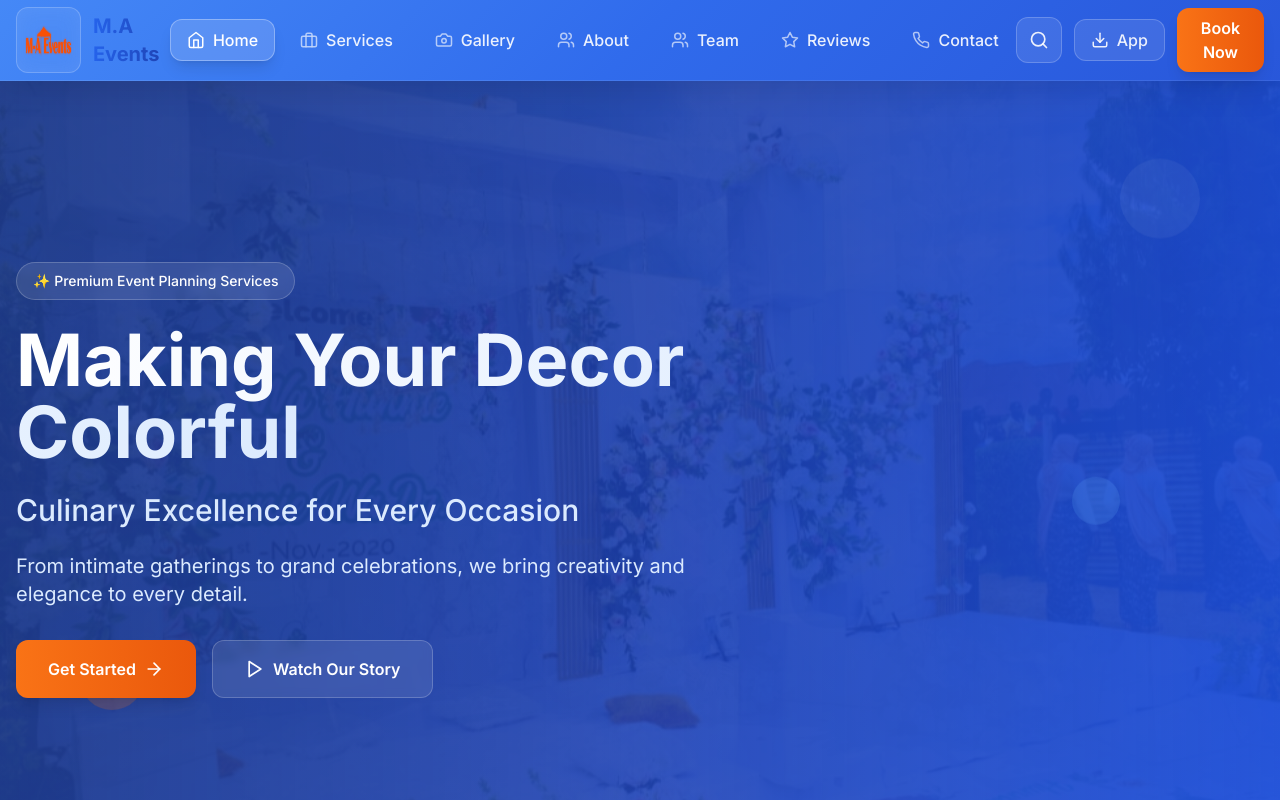
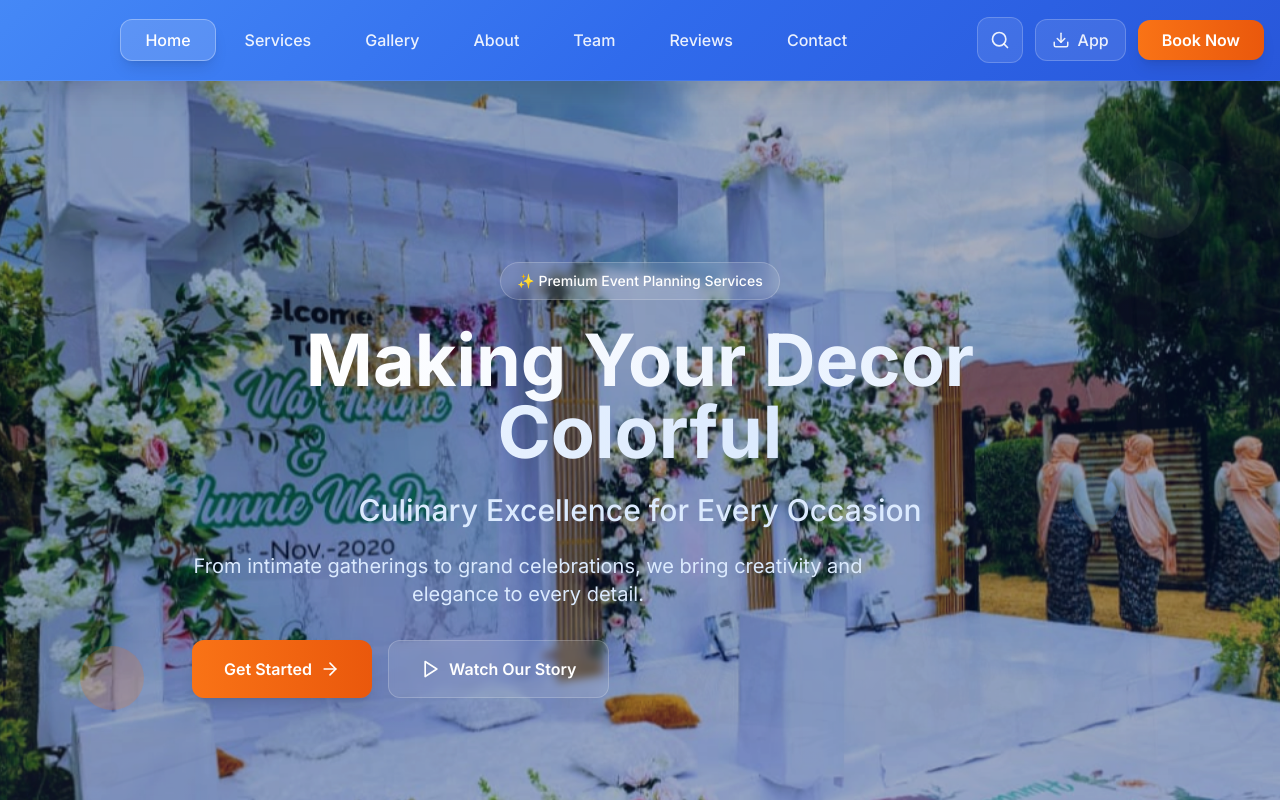
Before and after one commit to alvin20000/ma, a React (Vite) app: page / in a window 1280 px wide. Shown: the top 800 px of the page. Built offline with nearby package versions, Linux system fonts and the light colour scheme.

Commit message:
Fix navigation, hero, and gallery UI issues

```diff
--- a/src/components/Gallery.tsx
+++ b/src/components/Gallery.tsx
@@ -142,11 +142,13 @@ export default function Gallery() {
                 onClick={() => setSelectedCategory(null)}
                 className="modern-action-btn"
               >
-                ← Back to Categories
+                <ChevronLeft size={20} />
+                Back to Categories
               </motion.button>
               <h3 className="text-2xl font-semibold bg-gradient-to-r from-blue-600 to-blue-800 bg-clip-text text-transparent">
                 {selectedCategoryData?.name}
               </h3>
+              <div></div>
             </div>
 
             <div className="grid grid-cols-1 sm:grid-cols-2 md:grid-cols-3 lg:grid-cols-4 gap-4">
--- a/src/components/Header.tsx
+++ b/src/components/Header.tsx
@@ -69,7 +69,6 @@ export default function Header({ activeSection, setActiveSection, isMobileMenuOp
       whileHover={{ scale: 1.05 }}
       whileTap={{ scale: 0.95 }}
     >
-      <span className="nav-icon">{item.icon}</span>
       <span className="nav-text">{item.label}</span>
     </motion.button>
   );
@@ -78,29 +77,11 @@ export default function Header({ activeSection, setActiveSection, isMobileMenuOp
     <header className="fixed top-0 left-0 right-0 z-50 modern-header">
       <div className="container mx-auto px-4">
         <div className="flex justify-between items-center h-20">
-          {/* Logo */}
-          <motion.div
-            className="flex items-center space-x-3"
-            initial={{ opacity: 0, x: -20 }}
-            animate={{ opacity: 1, x: 0 }}
-            transition={{ duration: 0.5 }}
-          >
-            <div className="logo-container">
-              <img
-                src={logo}
-                alt="M.A Events Logo"
-                className="h-12 w-auto"
-              />
-            </div>
-            <div className="hidden sm:block">
-              <h1 className="text-xl font-bold bg-gradient-to-r from-blue-600 to-blue-800 bg-clip-text text-transparent">
-                M.A Events
-              </h1>
-            </div>
-          </motion.div>
+          {/* Empty space for logo removal */}
+          <div></div>
 
           {/* Desktop Navigation */}
-          <nav className="hidden lg:flex items-center space-x-2">
+          <nav className="hidden lg:flex items-center justify-center space-x-1 flex-1">
             {navigationItems.map((item) => (
               <NavLink key={item.id} item={item} />
             ))}
@@ -115,14 +96,14 @@ export default function Header({ activeSection, setActiveSection, isMobileMenuOp
                   initial={{ opacity: 0, width: 0 }}
                   animate={{ opacity: 1, width: 'auto' }}
                   exit={{ opacity: 0, width: 0 }}
-                  className="modern-search-container"
+                  className="absolute top-full right-0 mt-2 z-50"
                 >
                   <input
                     type="text"
                     placeholder="Search sections..."
                     value={searchQuery}
                     onChange={handleSearch}
-                    className="modern-search-input"
+                    className="modern-search-dropdown"
                     autoFocus
                   />
                 </motion.div>
@@ -191,7 +172,6 @@ export default function Header({ activeSection, setActiveSection, isMobileMenuOp
                     whileHover={{ scale: 1.02 }}
                     whileTap={{ scale: 0.98 }}
                   >
-                    {item.icon}
                     <span>{item.label}</span>
                   </motion.button>
                 ))}
--- a/src/components/Hero.tsx
+++ b/src/components/Hero.tsx
@@ -60,7 +60,7 @@ export default function Hero({ onNavigate }: HeroProps) {
           key={index}
           initial={{ opacity: 0 }}
           animate={{
-            opacity: currentSlide === index ? 0.3 : 0,
+            opacity: currentSlide === index ? 1 : 0,
             scale: currentSlide === index ? 1 : 1.1
           }}
           transition={{ duration: 1 }}
@@ -75,13 +75,13 @@ export default function Hero({ onNavigate }: HeroProps) {
         </motion.div>
       ))}
 
-      {/* Gradient Overlay */}
-      <div className="absolute inset-0 bg-gradient-to-r from-blue-900/80 via-blue-800/60 to-blue-700/80" />
+      {/* Light Overlay for text readability */}
+      <div className="absolute inset-0 bg-black/20" />
 
       {/* Content */}
-      <div className="relative z-10 h-full flex items-center">
-        <div className="container mx-auto px-4">
-          <div className="max-w-4xl">
+      <div className="relative z-10 h-full flex items-center justify-center">
+        <div className="container mx-auto px-4 text-center">
+          <div className="max-w-4xl mx-auto">
             <motion.div
               key={currentSlide}
               initial={{ opacity: 0, y: 30 }}
--- a/src/index.css
+++ b/src/index.css
@@ -37,20 +37,11 @@
   }
 
   .modern-nav-link {
-    @apply flex items-center space-x-2 px-4 py-2 rounded-xl font-medium text-white/90 transition-all duration-300 hover:text-white hover:bg-white/10 border border-transparent hover:border-white/20;
+    @apply flex items-center justify-center px-6 py-2 rounded-xl font-medium text-white/90 transition-all duration-300 hover:text-white hover:bg-white/10 border border-transparent hover:border-white/20;
   }
 
   .modern-nav-link.active {
     @apply bg-white/15 text-white border-white/30 shadow-lg;
-  }
-
-  .modern-nav-link .nav-icon {
-    @apply opacity-70;
-  }
-
-  .modern-nav-link:hover .nav-icon,
-  .modern-nav-link.active .nav-icon {
-    @apply opacity-100;
   }
 
   .modern-icon-btn {
@@ -65,12 +56,12 @@
     @apply flex items-center space-x-2 px-6 py-2 rounded-xl bg-gradient-to-r from-orange-500 to-orange-600 text-white hover:from-orange-600 hover:to-orange-700 transition-all duration-300 font-semibold shadow-lg hover:shadow-xl;
   }
 
-  .modern-search-container {
-    @apply mr-2;
+  .modern-search-input {
+    @apply w-64 px-4 py-2 rounded-xl bg-white/10 text-white placeholder-white/60 border border-white/20 focus:border-white/40 focus:bg-white/15 transition-all duration-300 backdrop-filter backdrop-blur-sm;
   }
 
-  .modern-search-input {
-    @apply w-64 px-4 py-2 rounded-xl bg-white/10 text-white placeholder-white/60 border border-white/20 focus:border-white/40 focus:bg-white/15 transition-all duration-300 backdrop-filter backdrop-blur-sm;
+  .modern-search-dropdown {
+    @apply w-64 px-4 py-2 rounded-xl bg-white text-gray-900 placeholder-gray-500 border border-gray-200 focus:border-blue-400 focus:outline-none transition-all duration-300 shadow-lg;
   }
 
   .modern-mobile-menu {
@@ -78,7 +69,7 @@
   }
 
   .modern-mobile-nav-item {
-    @apply flex flex-col items-center justify-center space-y-2 p-4 rounded-xl bg-white/10 text-white/90 hover:bg-white/20 hover:text-white transition-all duration-300 border border-white/20 hover:border-white/30 font-medium;
+    @apply flex items-center justify-center p-4 rounded-xl bg-white/10 text-white/90 hover:bg-white/20 hover:text-white transition-all duration-300 border border-white/20 hover:border-white/30 font-medium;
   }
 
   .modern-mobile-nav-item.active {
```
